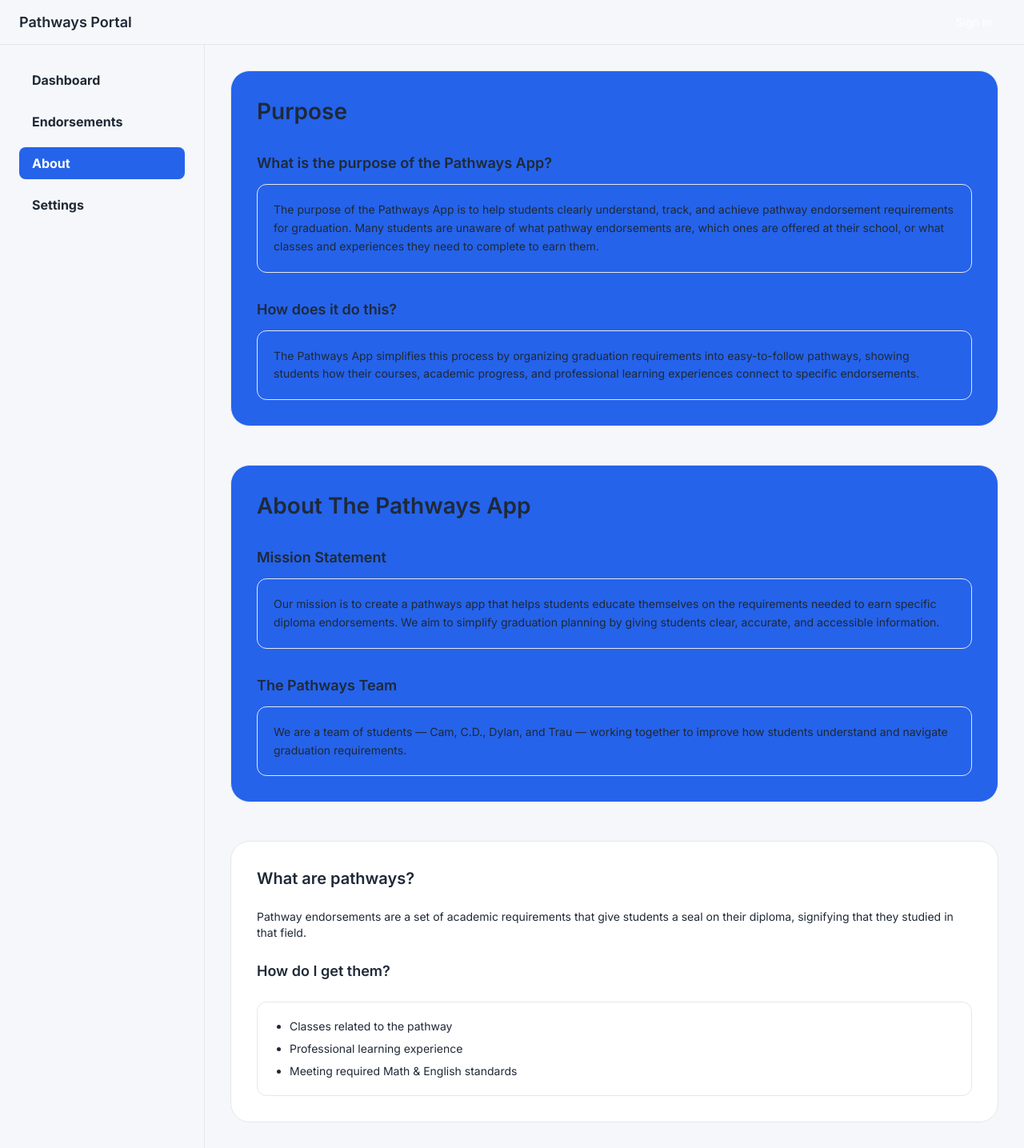
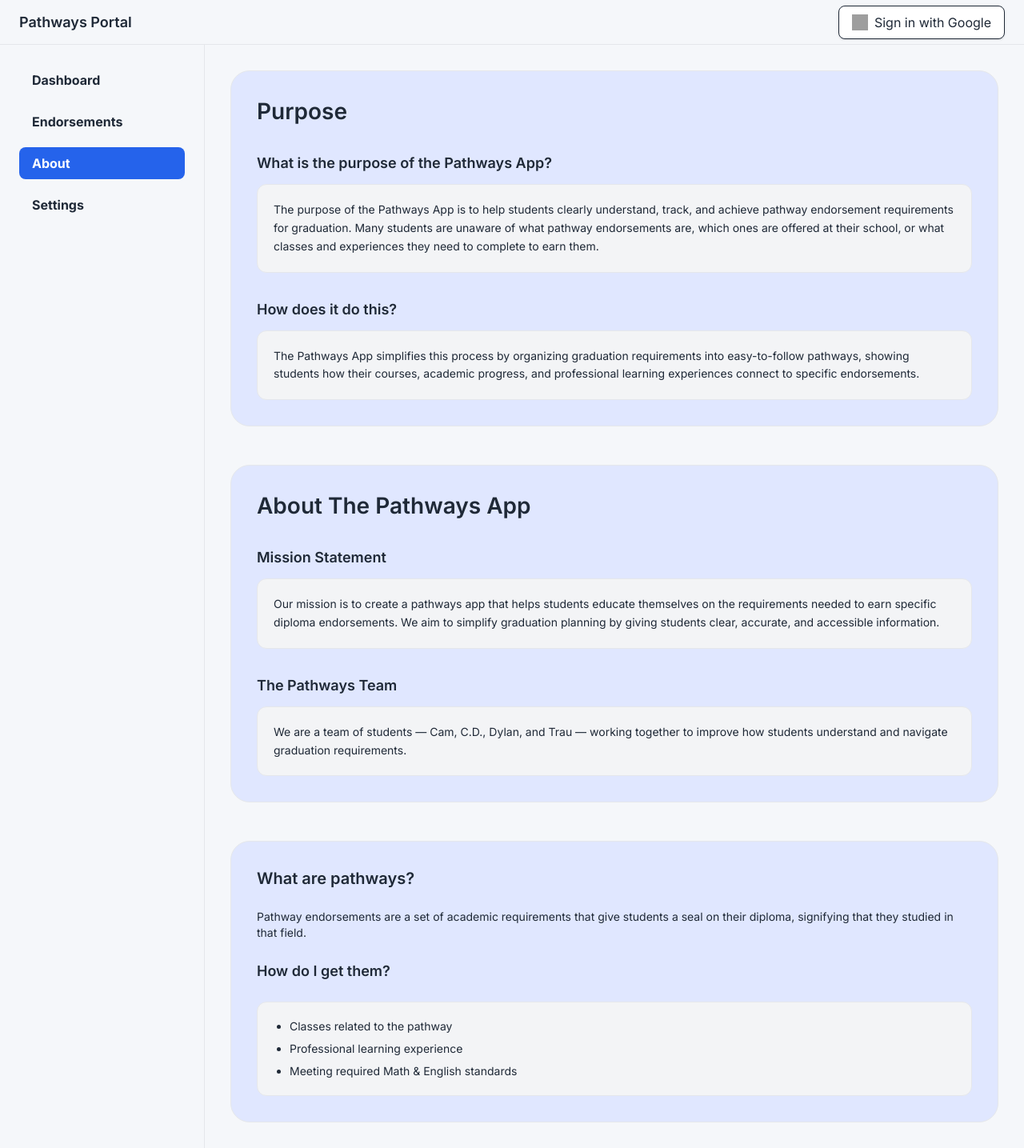
Before and after one commit to NCHS-Software-Engineering/NCHS-pathways-app, a Next.js app in the folder pathways-app/: page /about in a window 1280 px wide. Shown: the whole page at 80% size. Built offline with nearby package versions, Linux system fonts and the light colour scheme; no server answers; grey boxes are pictures that could not be loaded.

Commit message:
integrated sign in with dark mode and styles code

```diff
--- a/pathways-app/app/about/page.tsx
+++ b/pathways-app/app/about/page.tsx
@@ -5,19 +5,41 @@ import SideBar from "../components/sidebar";
 import { signIn, signOut, useSession } from "next-auth/react";
 
 export default function AboutPage() {
+  const { data: session } = useSession();
+
   return (
     <div className="min-h-screen bg-(--bg-page) text-(--text-primary)">
 
-      {/* Header */}
       <header className="h-14 flex items-center justify-between px-6 border-b border-(--border-primary) bg-(--bg-page)">
         <h1 className="text-lg font-semibold">Pathways Portal</h1>
 
-        <Link
-          href="/signin"
-          className="bg-(--accent-primary) text-white px-4 py-1.5 rounded-md text-sm hover:opacity-90 transition"
-        >
-          Sign In
-        </Link>
+        {!session ? (
+          <button
+            onClick={() => signIn("google")}
+            className="flex items-center gap-2 px-4 py-2 bg-(--bg-card) text-(--text-primary) border rounded-lg shadow hover:bg-(--border-primary) transition"
+          >
+            <img
+              src="https://developers.google.com/identity/images/g-logo.png"
+              className="w-5 h-5"
+            />
+            Sign in with Google
+          </button>
+        ) : (
+          <div className="flex items-center gap-3">
+            <img
+              src={session.user?.image || "/default-avatar.png"}
+              className="w-8 h-8 rounded-full"
+            />
+            <span className="font-medium">{session.user?.name}</span>
+
+            <button
+              onClick={() => signOut()}
+              className="px-3 py-1 bg-gray-200 rounded-md hover:bg-gray-300"
+            >
+              Sign Out
+            </button>
+          </div>
+        )}
       </header>
 
       <div className="flex">
@@ -26,7 +48,7 @@ export default function AboutPage() {
         <main className="flex-1 p-10 space-y-12">
 
           {/* PURPOSE SECTION */}
-          <section className="bg-(--brand) border border-(--border-primary) rounded-3xl p-8 space-y-8">
+          <section className="bg-(--brand-soft) border border-(--border-primary) rounded-3xl p-8 space-y-8">
             <h2 className="text-2xl font-semibold">Purpose</h2>
 
             <div>
@@ -34,7 +56,7 @@ export default function AboutPage() {
                 What is the purpose of the Pathways App?
               </h3>
 
-              <div className="bg-(--bg-page) rounded-xl p-5 text-sm leading-relaxed border border-(--border-primary)">
+              <div className="bg-(--bg-soft) rounded-xl p-5 text-sm leading-relaxed border border-(--border-primary)">
                 The purpose of the Pathways App is to help students clearly understand,
                 track, and achieve pathway endorsement requirements for graduation.
                 Many students are unaware of what pathway endorsements are, which ones
@@ -48,7 +70,7 @@ export default function AboutPage() {
                 How does it do this?
               </h3>
 
-              <div className="bg-(--bg-page) rounded-xl p-5 text-sm leading-relaxed border border-(--border-primary)">
+              <div className="bg-(--bg-soft) rounded-xl p-5 text-sm leading-relaxed border border-(--border-primary)">
                 The Pathways App simplifies this process by organizing graduation
                 requirements into easy-to-follow pathways, showing students how
                 their courses, academic progress, and professional learning
@@ -58,7 +80,7 @@ export default function AboutPage() {
           </section>
 
           {/* ABOUT SECTION */}
-          <section className="bg-(--brand) border border-(--border-primary) rounded-3xl p-8 space-y-8">
+          <section className="bg-(--brand-soft) border border-(--border-primary) rounded-3xl p-8 space-y-8">
             <h2 className="text-2xl font-semibold">
               About The Pathways App
             </h2>
@@ -68,7 +90,7 @@ export default function AboutPage() {
                 Mission Statement
               </h3>
 
-              <div className="bg-(--bg-page) rounded-xl p-5 text-sm leading-relaxed border border-(--border-primary)">
+              <div className="bg-(--bg-soft) rounded-xl p-5 text-sm leading-relaxed border border-(--border-primary)">
                 Our mission is to create a pathways app that helps students educate
                 themselves on the requirements needed to earn specific diploma
                 endorsements. We aim to simplify graduation planning by giving
@@ -81,7 +103,7 @@ export default function AboutPage() {
                 The Pathways Team
               </h3>
 
-              <div className="bg-(--bg-page) rounded-xl p-5 text-sm leading-relaxed border border-(--border-primary)">
+              <div className="bg-(--bg-soft) rounded-xl p-5 text-sm leading-relaxed border border-(--border-primary)">
                 We are a team of students — Cam, C.D., Dylan, and Trau —
                 working together to improve how students understand and navigate
                 graduation requirements.
@@ -90,7 +112,7 @@ export default function AboutPage() {
           </section>
 
           {/* WHAT ARE PATHWAYS SECTION */}
-          <section className="bg-(--bg-card) border border-(--border-primary) rounded-3xl p-8 space-y-6">
+          <section className="bg-(--brand-soft) border border-(--border-primary) rounded-3xl p-8 space-y-6">
             <h3 className="text-xl font-semibold">
               What are pathways?
             </h3>
@@ -105,7 +127,7 @@ export default function AboutPage() {
               How do I get them?
             </h4>
 
-            <div className="bg-(--bg-page) rounded-xl p-5 text-sm border border-(--border-primary)">
+            <div className="bg-(--bg-soft) rounded-xl p-5 text-sm border border-(--border-primary)">
               <ul className="list-disc pl-5 space-y-2">
                 <li>Classes related to the pathway</li>
                 <li>Professional learning experience</li>
--- a/pathways-app/app/dashboard/page.tsx
+++ b/pathways-app/app/dashboard/page.tsx
@@ -3,6 +3,7 @@
 import { useState } from "react";
 import Link from "next/link";
 import SideBar from "../components/sidebar.jsx";
+import { signIn, signOut, useSession } from "next-auth/react";
 
 export default function DashboardPage() {
   const [showModal, setShowModal] = useState(false);
@@ -18,18 +19,38 @@ export default function DashboardPage() {
   return (
     <>
       {/* Header */}
-      <header className="h-14 flex items-center justify-between px-6 border-b border-(--border-primary) bg-(--bg-secondary) text-(--text-primary)">
-        <h1 className="text-lg font-semibold">
-          Pathways Portal
-        </h1>
+      <header className="h-14 flex items-center justify-between px-6 border-b border-(--border-primary) bg-(--bg-page)">
+        <h1 className="text-lg font-semibold">Pathways Portal</h1>
 
-        <Link
-          href="/signin"
-          className="px-4 py-2 rounded-md bg-(--brand) text-white hover:opacity-90 transition"
-        >
-          Sign In
-        </Link>
+        {!session ? (
+          <button
+            onClick={() => signIn("google")}
+            className="flex items-center gap-2 px-4 py-2 bg-(--bg-card) text-(--text-primary) border rounded-lg shadow hover:bg-(--border-primary) transition"
+          >
+            <img
+              src="https://developers.google.com/identity/images/g-logo.png"
+              className="w-5 h-5"
+            />
+            Sign in with Google
+          </button>
+        ) : (
+          <div className="flex items-center gap-3">
+            <img
+              src={session.user?.image || "/default-avatar.png"}
+              className="w-8 h-8 rounded-full"
+            />
+            <span className="font-medium">{session.user?.name}</span>
+
+            <button
+              onClick={() => signOut()}
+              className="px-3 py-1 bg-gray-200 rounded-md hover:bg-gray-300"
+            >
+              Sign Out
+            </button>
+          </div>
+        )}
       </header>
+
 
       <div className="container flex">
         {/* Sidebar */}
--- a/pathways-app/app/endorsements/page.tsx
+++ b/pathways-app/app/endorsements/page.tsx
@@ -29,6 +29,7 @@ interface PathwayCardProps {
 // Card Component for Pathways
 const PathwayCard: React.FC<PathwayCardProps> = ({ title, category, image }) => {
   const [isHovered, setIsHovered] = React.useState(false);
+  const { data: session } = useSession();
 
   return (
     <div className="group bg-(--bg-card) border border-(--border-primary) rounded-xl p-4 w-90 transition-all duration-300 hover:-translate-y-1 hover:shadow-xl cursor-pointer">
@@ -53,19 +54,38 @@ export default function EndorsementsPage() {
   const { data: session } = useSession();
   return (
     <>
+      <header className="h-14 flex items-center justify-between px-6 border-b border-(--border-primary) bg-(--bg-page)">
+        <h1 className="text-lg font-semibold">Pathways Portal</h1>
 
-      <header className="h-14 flex items-center justify-between px-6 border-b border-(--border-primary) bg-(--bg-secondary) text-(--text-primary)">
-        <h1 className="text-lg font-semibold">
-          Pathways Portal
-        </h1>
+        {!session ? (
+          <button
+            onClick={() => signIn("google")}
+            className="flex items-center gap-2 px-4 py-2 bg-(--bg-card) text-(--text-primary) border rounded-lg shadow hover:bg-(--border-primary) transition"
+          >
+            <img
+              src="https://developers.google.com/identity/images/g-logo.png"
+              className="w-5 h-5"
+            />
+            Sign in with Google
+          </button>
+        ) : (
+          <div className="flex items-center gap-3">
+            <img
+              src={session.user?.image || "/default-avatar.png"}
+              className="w-8 h-8 rounded-full"
+            />
+            <span className="font-medium">{session.user?.name}</span>
 
-        <Link
-          href="/signin"
-          className="px-4 py-2 rounded-md bg-(--brand) text-white hover:opacity-90 transition"
-        >
-          Sign In
-        </Link>
+            <button
+              onClick={() => signOut()}
+              className="px-3 py-1 bg-gray-200 rounded-md hover:bg-gray-300"
+            >
+              Sign Out
+            </button>
+          </div>
+        )}
       </header>
+
       <div className = "container ">
         <SideBar />
         <main className="flex-1 p-8 bg-(--bg-page) text-(--text-primary) min-h-screen">
--- a/pathways-app/app/layout.tsx
+++ b/pathways-app/app/layout.tsx
@@ -1,13 +1,17 @@
 import type { Metadata } from "next";
-
-
 import "./globals.css";
 import { Inter } from "next/font/google";
+import Providers from "./providers";
 
 const inter = Inter({
   subsets: ["latin"],
   variable: "--font-inter",
 });
+
+export const metadata: Metadata = {
+  title: "Create Next App",
+  description: "Generated by create next app",
+};
 
 export default function RootLayout({
   children,
@@ -17,14 +21,10 @@ export default function RootLayout({
   return (
     <html lang="en" className={`${inter.variable}`}>
       <body className="bg-(--bg-page) text-(--text-primary) transition-colors duration-300">
-        {children}
+        <Providers>
+          {children}
+        </Providers>
       </body>
     </html>
   );
 }
-
-
-export const metadata: Metadata = {
-  title: "Create Next App",
-  description: "Generated by create next app",
-};
--- a/pathways-app/app/settings/page.tsx
+++ b/pathways-app/app/settings/page.tsx
@@ -35,7 +35,7 @@ export default function SettingsPage() {
         {!session ? (
           <button
             onClick={() => signIn("google")}
-            className="flex items-center gap-2 px-4 py-2 bg-white border rounded-lg shadow hover:bg-gray-100 transition"
+            className="flex items-center gap-2 px-4 py-2 bg-(--bg-card) text-(--text-primary) border rounded-lg shadow hover:bg-gray-100 transition"
           >
             <img
               src="https://developers.google.com/identity/images/g-logo.png"
```
Also changed, not shown: 2 other files (tests, documents, lock files or other folders).
